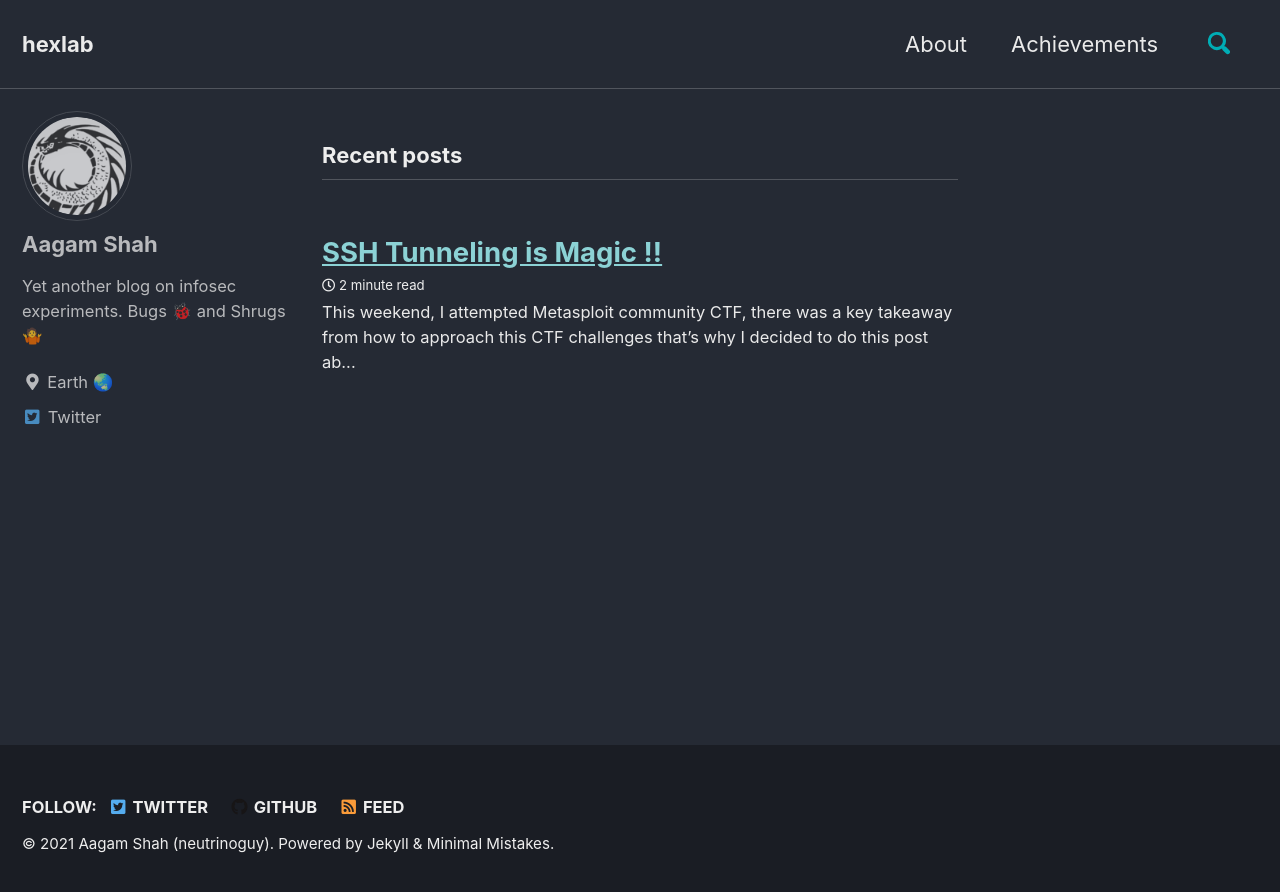
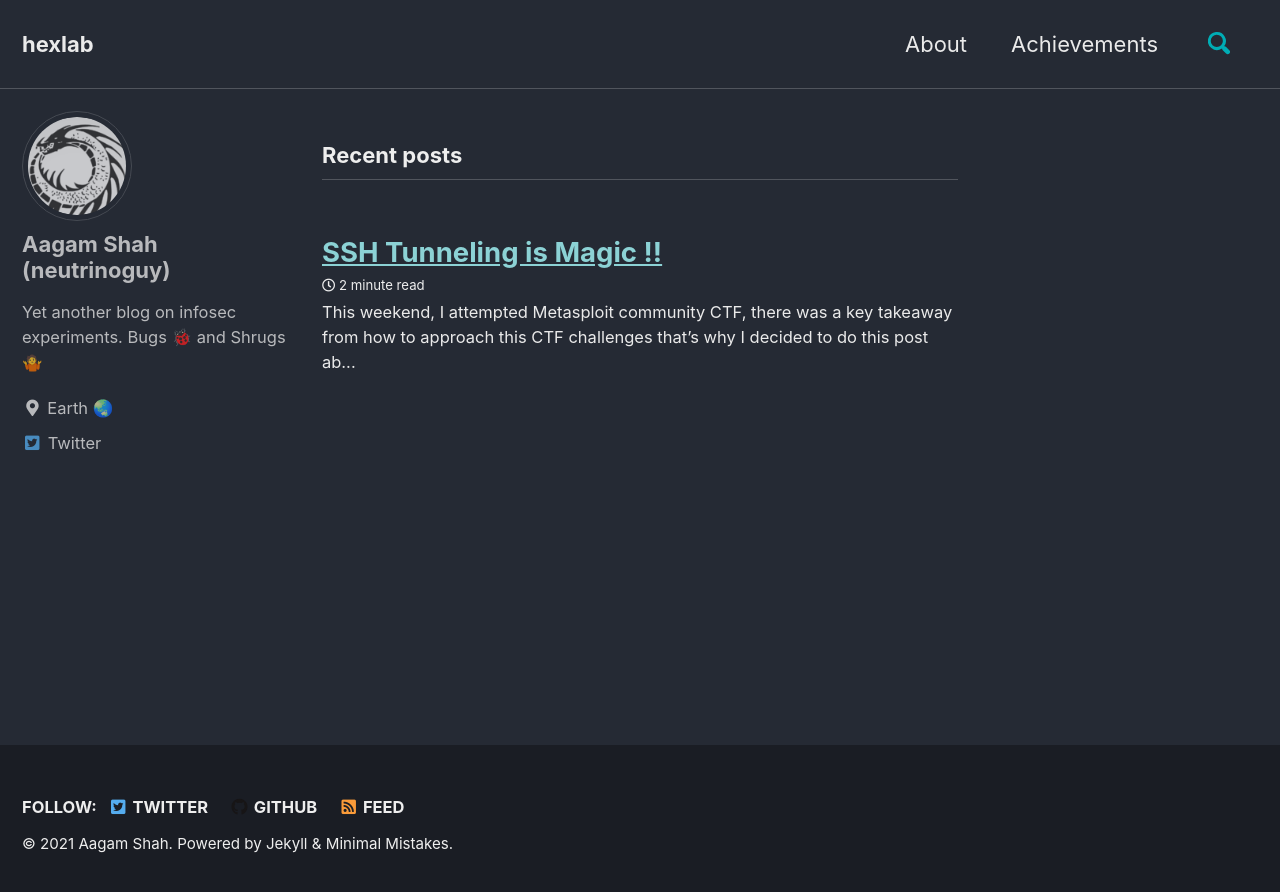
Before and after one commit to neutrinoguy/neutrinoguy.github.io, a Jekyll site: the page built from index.html, in a window 1280 px wide. Shown: the top 892 px of the page. Built offline with Jekyll 4.4.1, drawn with Linux system fonts in a browser that asks for light colours; cached includes are drawn as plain includes; the list of posts is cut into pages by our own code; part of the change alters nothing that is shown.

Commit message:
minor change

```diff
--- a/_config.yml
+++ b/_config.yml
@@ -19,7 +19,7 @@ locale                   : "en-US"
 title                    : "hexlab"
 title_separator          : "-"
 subtitle                 : # site tagline that appears below site title in masthead
-name                     : "Aagam Shah (neutrinoguy)"
+name                     : "Aagam Shah"
 description              : "Yet another blog on infosec experiments. Bugs 🐞 and Shrugs 🤷"
 url                      : "https://hexlab.xyz" # the base hostname & protocol for your site e.g. "https://mmistakes.github.io"
 baseurl                  : # the subpath of your site, e.g. "/blog"
@@ -93,7 +93,7 @@ analytics:
 
 # Site Author
 author:
-  name             : "Aagam Shah"
+  name             : "Aagam Shah (neutrinoguy)"
   avatar           : "/assets/images/dragon.png" # path of avatar image, e.g. "/assets/images/bio-photo.jpg"
   bio              : "Yet another blog on infosec experiments. Bugs 🐞 and Shrugs 🤷"
   location         : "Earth 🌏"
```
